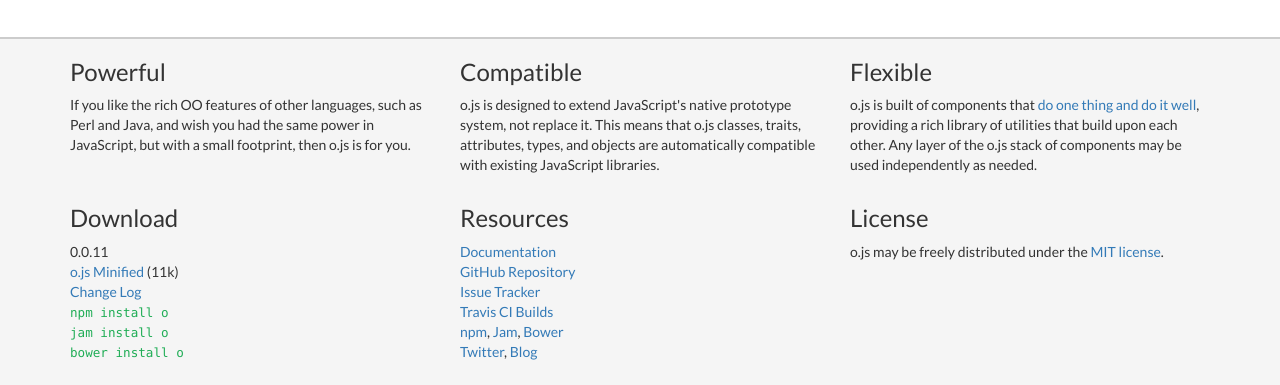
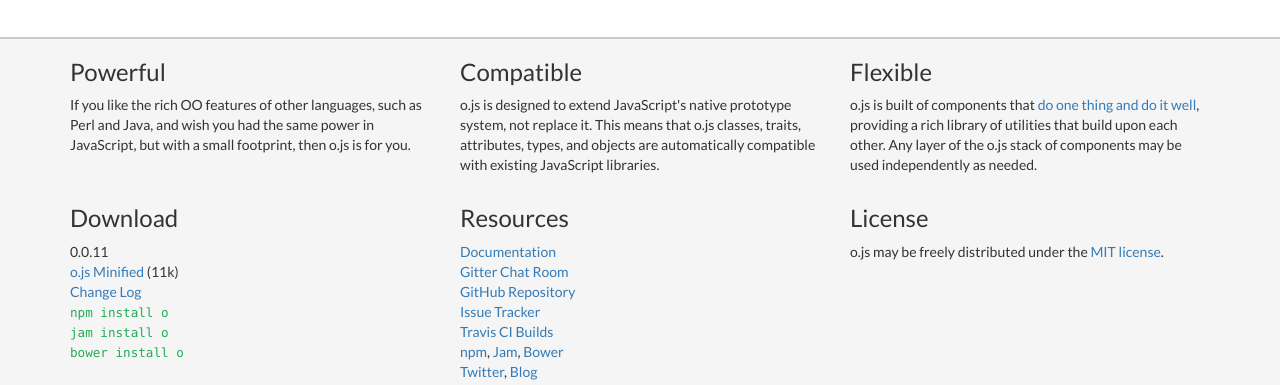
Before and after one commit to bluefeet/o-js, a plain HTML site: page index.html in a window 1280 px wide. Shown: the part 191-576 px from the top of the page. Drawn offline with nearby package versions, Linux system fonts and the light colour scheme.

Commit message:
Add a gitter chat room.

```diff
--- a/index.html
+++ b/index.html
@@ -85,6 +85,7 @@
             <h3>Resources</h3>
             <p><ul class="list-unstyled">
                 <li><a href="https://github.com/bluefeet/o-js/blob/current/README.md">Documentation</a></li>
+                <li><a href="https://gitter.im/bluefeet/o-js">Gitter Chat Room</a></li>
                 <li><a href="https://github.com/bluefeet/o-js">GitHub Repository</a></li>
                 <li><a href="https://github.com/bluefeet/o-js/issues">Issue Tracker</a></li>
                 <li><a href="https://travis-ci.org/bluefeet/o-js">Travis CI Builds</a></li>
```
